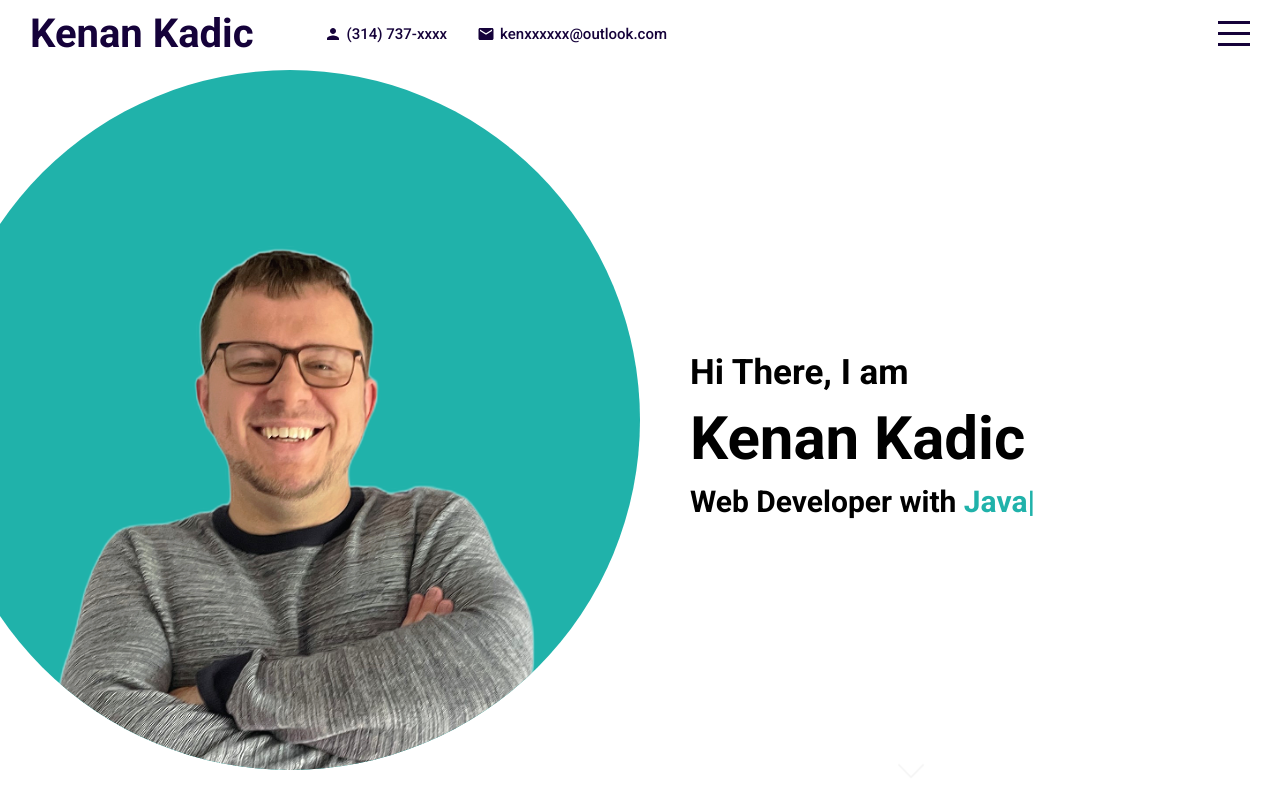
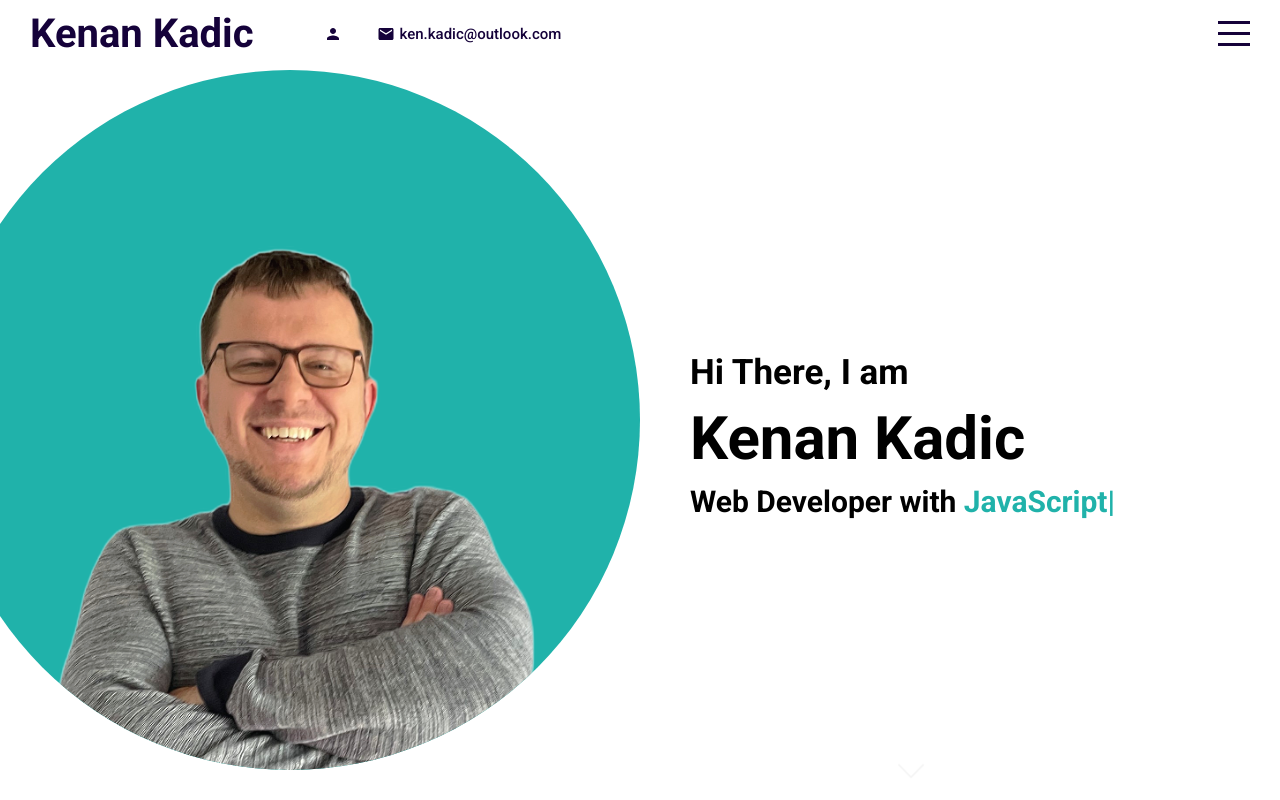
Before and after one commit to Kenan-Kadic/react-portfolio-website, a React (Create React App) app: page / in a window 1280 px wide. Built offline with nearby package versions, Linux system fonts and the light colour scheme.

Commit message:
into page updated

```diff
--- a/src/components/intro/intro.jsx
+++ b/src/components/intro/intro.jsx
@@ -11,7 +11,7 @@ export default function Intro() {
           showCursor: true,
           backDelay: 1500,
           backSpeed: 60,
-          strings: ["JavaScript", "Java", "TypeScript", "React", "MySQL", "Spring Boot", "Hibernate", "Thymeleaf"],
+          strings: ["React", "JavaScript", "NodeJS", "TypeScript", "HTML", "CSS", "SASS"],
         });
     }, [])
 
--- a/src/components/intro/intro.scss
+++ b/src/components/intro/intro.scss
@@ -59,7 +59,7 @@
         margin: 10px 0;
 
         @include mobile {
-          font-size: 30px;
+          font-size: 40px;
         }
       }
 
--- a/src/components/topbar/topbar.jsx
+++ b/src/components/topbar/topbar.jsx
@@ -11,11 +11,11 @@ export default function Topbar({ menuOpen, setMenuOpen }) {
                     </a>
                         <div className="itemContainer">
                         <Person className="icon" />
-                            <span>(314) 737-xxxx</span>
+                            {/* <span>(314) 737-xxxx</span> */}
                         </div>
                         <div className="itemContainer">
                         <Mail className="icon" />
-                            <span>kenxxxxxx@outlook.com</span>
+                            <span>ken.kadic@outlook.com</span>
                         </div>
                     </div>
                     <div className="right">
```
